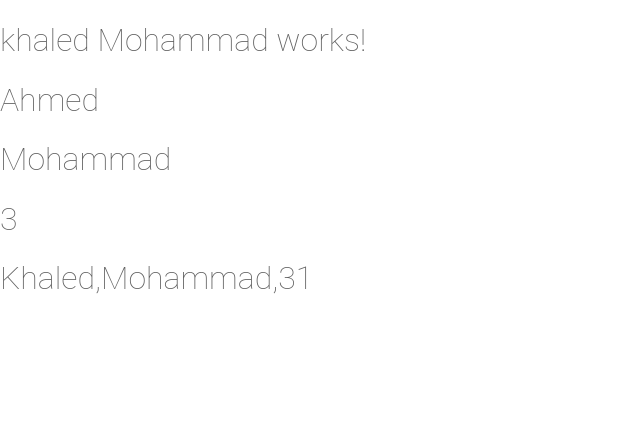
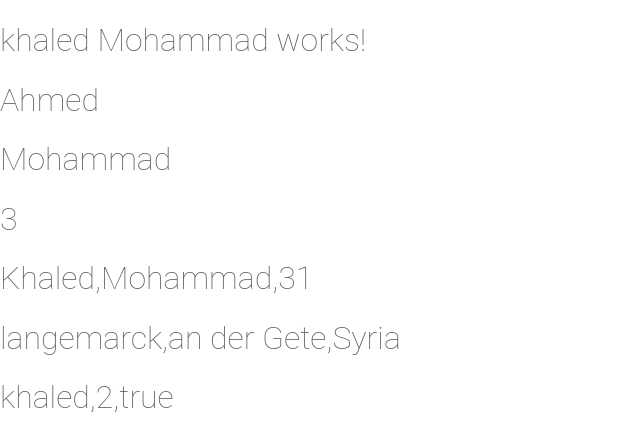
Before and after one commit to gawedan/angular-Master, an Angular app: page / in a window 1280 px wide. Shown: the top 448 px of the page, without its empty margins (0-640 px from the left). Built offline with nearby package versions, Linux system fonts and the light colour scheme.

Commit message:
2 files modified

```diff
--- a/src/app/components/khaled/khaled.component.html
+++ b/src/app/components/khaled/khaled.component.html
@@ -3,3 +3,5 @@
 <h1>{{lname}}</h1>
 <h1>{{age}}</h1>
 <h1>{{employee.name}},{{employee.lname}},{{employee.age}}</h1>
+<h1>{{adress}}</h1>
+<h1>{{infos}}</h1>
--- a/src/app/components/khaled/khaled.component.ts
+++ b/src/app/components/khaled/khaled.component.ts
@@ -9,11 +9,15 @@ export class KhaledComponent implements OnInit {
 name = "Khaled";
 lname = "Mohammad";
 age = 4;
+adress:string[];
+infos:[string,number,boolean];
 employee={name:"Khaled",lname:"Mohammad",age:36};
   constructor() {
     this.name="Ahmed";
     this.changeName();
     this.changeAge();
+    this.adress=["langemarck","an der Gete","Syria"];
+    this.infos=["khaled",2,true];
   }
 
   ngOnInit() {
```
